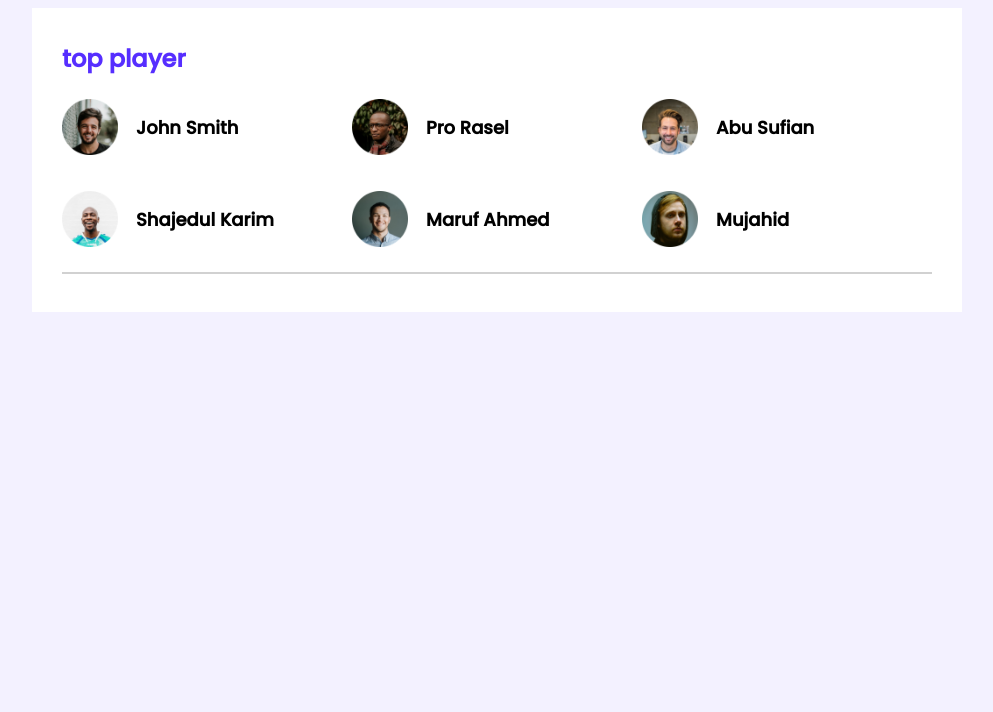
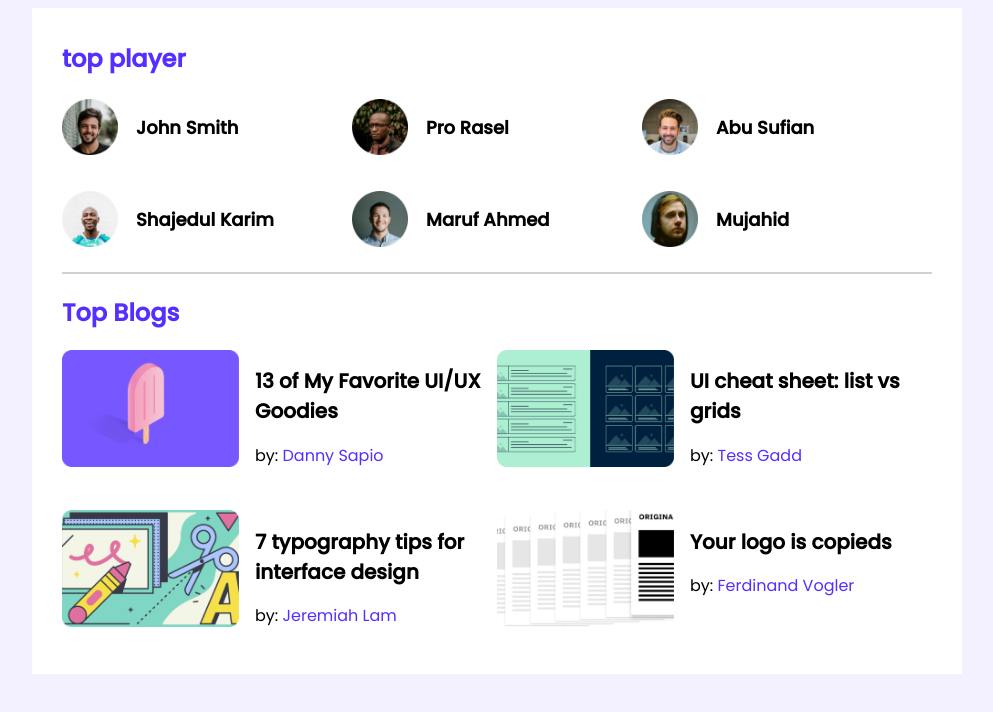
Before and after one commit to SumanChandraDas/leader-board-css3-practice, a plain HTML site: page index.html in a window 1280 px wide. Shown: the whole page, without its empty margins (143-1136 px from the left). Drawn offline with Linux system fonts and the light colour scheme.

Commit message:
top blog section added

```diff
--- a/index.html
+++ b/index.html
@@ -17,6 +17,7 @@
     <main>
         <!-- top players and top blog section start  -->
         <section class="container">
+            <!-- top player   -->
             <div class="top-players">
                 <h2 class="section-heading">top player</h2>
                 <div class="players">
@@ -47,9 +48,52 @@
                 </div>
             </div>
             <hr>
+            <!-- top blogs -->
+            <h2 class="section-heading">Top Blogs</h2>
+            <div class="blogs">
+                <article class="blog">
+                    <div class="thambnail">
+                        <img src="images/blogs/blog-1.png" alt="">
+                    </div>
+                    <div class="blog-details">
+                        <h2 class="blog-title">13 of My Favorite
+                            UI/UX Goodies</h2>
+                        <p>by: <a href="">Danny Sapio</a></p>
+                    </div>
+                </article>
+                <article class="blog">
+                    <div class="thambnail">
+                        <img src="images/blogs/blog-2.png" alt="">
+                    </div>
+                    <div class="blog-details">
+                        <h2 class="blog-title">UI cheat sheet:
+                            list vs grids</h2>
+                        <p>by: <a href="">Tess Gadd</a></p>
+                    </div>
+                </article>
+                <article class="blog">
+                    <div class="thambnail">
+                        <img src="images/blogs/blog-3.png" alt="">
+                    </div>
+                    <div class="blog-details">
+                        <h2 class="blog-title">7 typography tips
+                            for interface design</h2>
+                        <p>by: <a href="">Jeremiah Lam</a></p>
+                    </div>
+                </article>
+                <article class="blog">
+                    <div class="thambnail">
+                        <img src="images/blogs/blog-4.png" alt="">
+                    </div>
+                    <div class="blog-details">
+                        <h2 class="blog-title">Your logo is
+                            copieds</h2>
+                        <p>by: <a href="">Ferdinand Vogler</a></p>
+                    </div>
+                </article>
+            </div>
         </section>
         <!-- top players and top blog section end  -->
-
     </main>
 </body>
 
--- a/styles/style.css
+++ b/styles/style.css
@@ -25,6 +25,7 @@ main {
 
 hr {
     border: 1px solid #D1D1D1;
+    margin-bottom: 21px;
 }
 
 /* common style end  */
@@ -58,3 +59,31 @@ hr {
 }
 
 /* Top players style end */
+/* top blogs stayle start  */
+.blogs {
+    display: grid;
+    grid-template-columns: repeat(2, 1fr);
+    grid-row-gap: 26px;
+}
+
+.blog {
+    display: flex;
+}
+
+.thambnail img {
+    width: 177px;
+    height: 117px;
+}
+
+.blog-title {
+    font-size: 20px;
+}
+
+.blog-details {
+    margin-left: 16px;
+}
+
+.blog-details a {
+    text-decoration: none;
+    color: #562EFF;
+}
```
